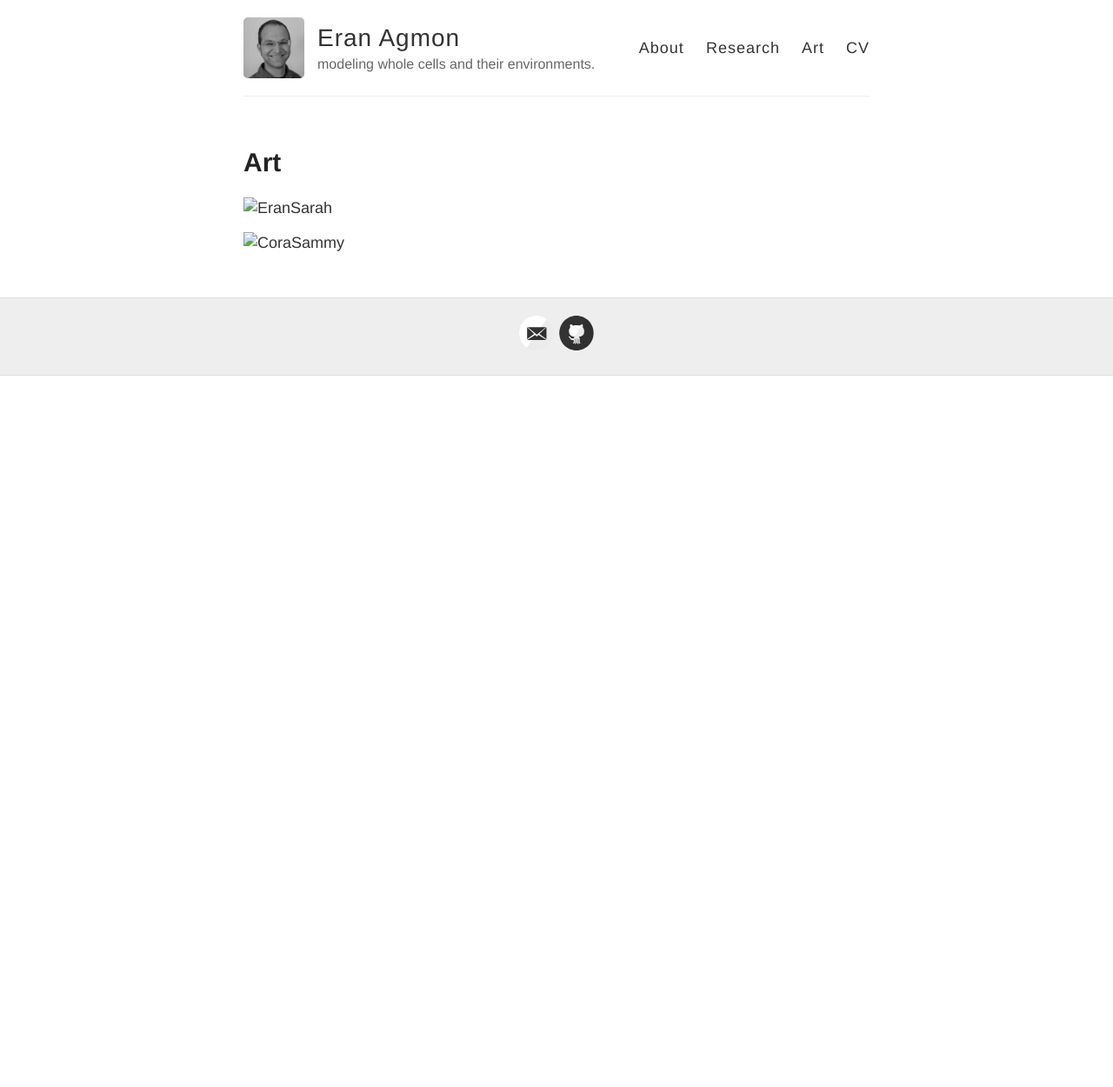
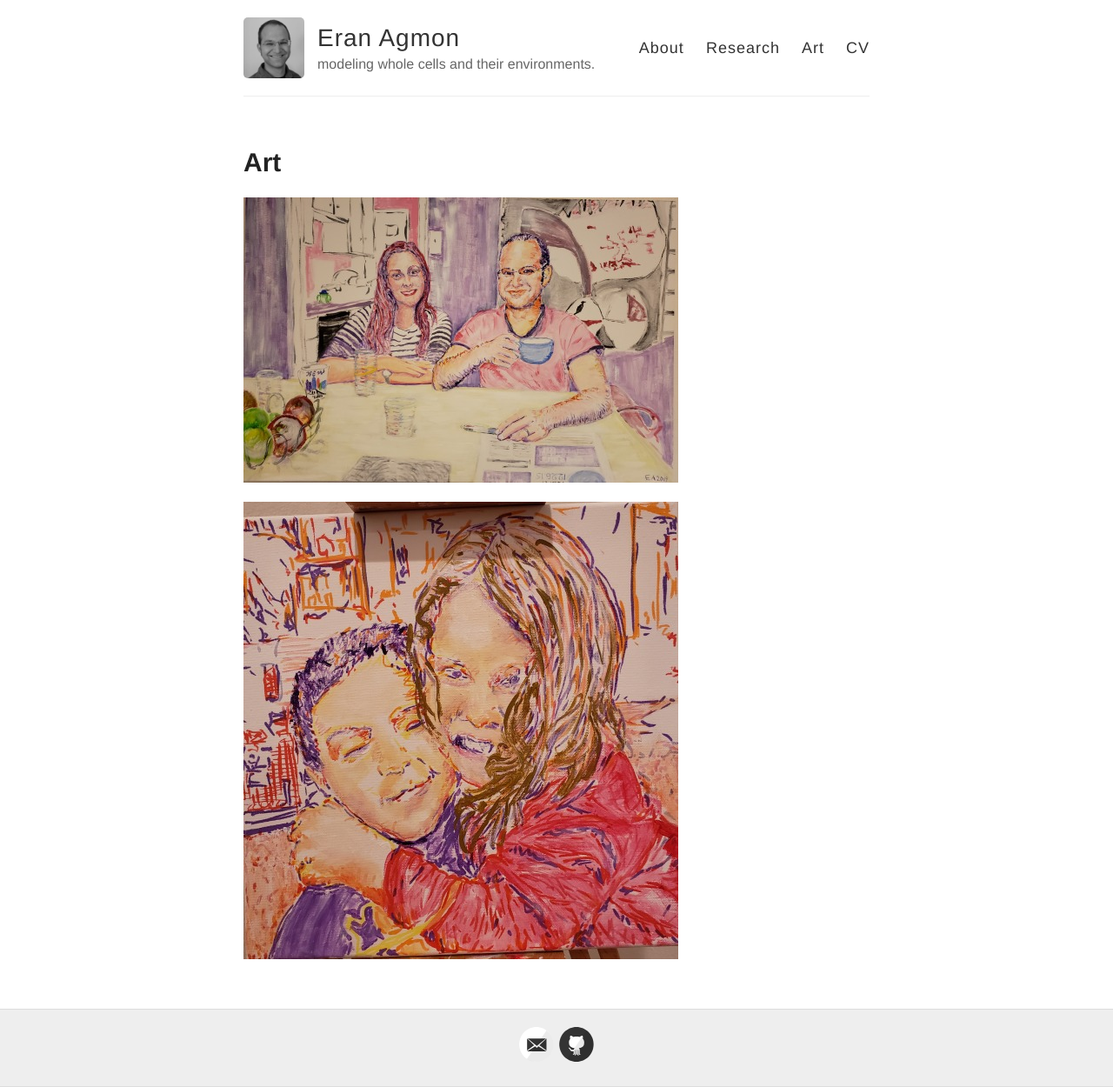
Before and after one commit to eagmon/eagmon.github.io, a Jekyll site: the page built from art.md, in a window 1280 px wide. Shown: the whole page at 87% size. Built offline with Jekyll 4.4.1, drawn with Linux system fonts in a browser that asks for light colours; before the commit the page ends 900 px from its top, so only the background shows below that.

Commit message:
use github link for artwork

```diff
--- a/art.md
+++ b/art.md
@@ -4,6 +4,6 @@ title: Art
 permalink: /art/
 ---
 
-![EranSarah](images/artwork/EandS.jpg)
+![EranSarah](https://raw.githubusercontent.com/eagmon/eagmon.github.io/master/images/artwork/EandS.jpg)
 
-![CoraSammy](images/artwork/CandS.jpg)
+![CoraSammy](https://raw.githubusercontent.com/eagmon/eagmon.github.io/master/images/artwork/CandS.jpg)
```
